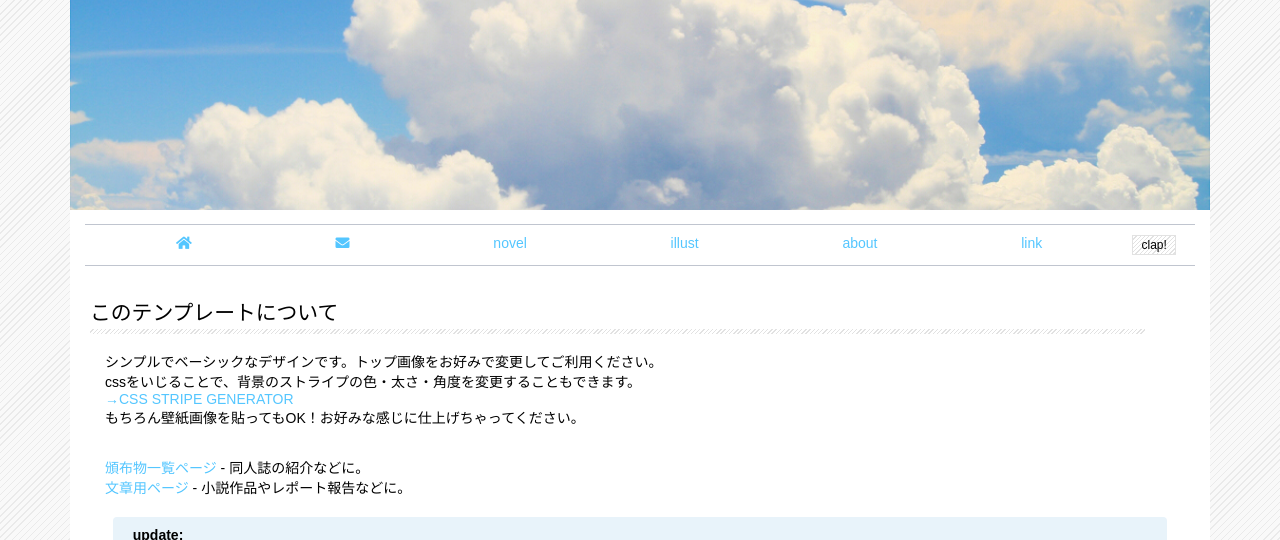
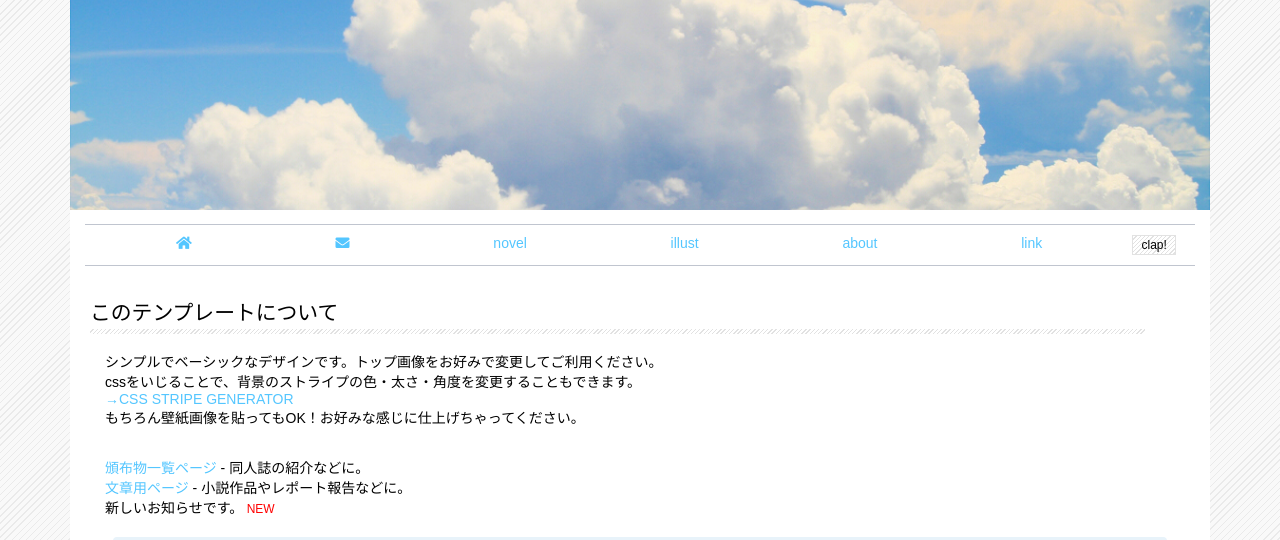
Before and after one commit to karuigittest/sorani, a plain HTML site: page index.html in a window 1280 px wide. Shown: the part 190-730 px from the top of the page. Drawn offline with nearby package versions, Linux system fonts and the light colour scheme; a script that the page names is missing; files whose address does not match are found by name.

Commit message:
Add notification section and update log entries
Added a new notification section and updated the update log.

```diff
--- a/index.html
+++ b/index.html
@@ -63,7 +63,7 @@
               <li><a href="books.html">頒布物一覧ページ</a> - 同人誌の紹介などに。</li>
               <li><a href="text.html">文章用ページ</a> - 小説作品やレポート報告などに。</li>
             </ul>
-
+<p class="new">新しいお知らせです。</p>
           <div class="update">
             <h4>update:</h4>
             <div class="inner">
```
